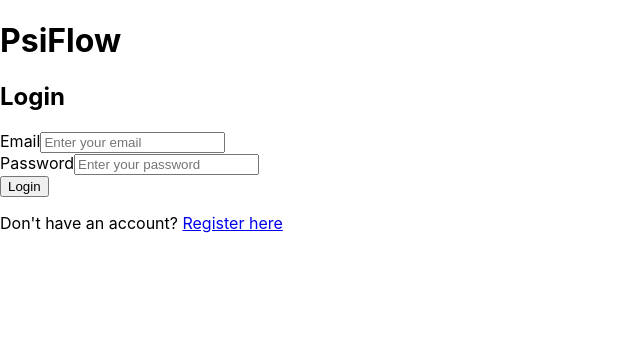
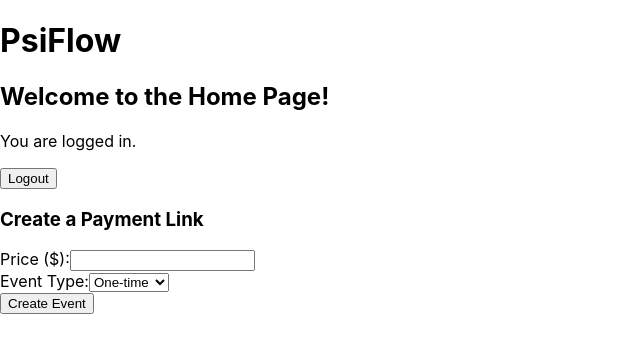
Before and after one commit to A-Sarpall/PsiFlow, a React (Create React App) app: page /home in a window 1280 px wide. Before the commit this address led to /login. Shown: the top 352 px of the page, without its empty margins (0-640 px from the left). Built offline with nearby package versions, Linux system fonts and the light colour scheme; no server answers; sample sign-in values are in the browser's storage.

Commit message:
fix attempt

```diff
--- a/src/App.js
+++ b/src/App.js
@@ -1,4 +1,4 @@
-import React, { useState } from "react";
+import React, { useState, useEffect } from "react";
 import {
   BrowserRouter as Router,
   Route,
@@ -12,20 +12,27 @@ import Success from "./Success"; // Import the Success component
 
 const App = () => {
   const [isAuthenticated, setIsAuthenticated] = useState(false);
-  const [authToken, setAuthToken] = useState(null); // Corrected state
+  const [authToken, setAuthToken] = useState(null); // Track token if needed
+
+  useEffect(() => {
+    // Check localStorage for an existing authToken on component mount
+    const storedToken = localStorage.getItem("authToken");
+    if (storedToken) {
+      setAuthToken(storedToken); // If a token is found, set it in state
+      setIsAuthenticated(true); // Mark user as authenticated
+    }
+  }, []); // Run only once on component mount
 
   const handleLogin = (token) => {
-    setAuthToken(token);
-    setIsAuthenticated(true);
-    // Optional: Store token in localStorage if you want it to persist
-    localStorage.setItem("authToken", token);
+    setAuthToken(token); // Store token in state
+    setIsAuthenticated(true); // Mark user as authenticated
+    localStorage.setItem("authToken", token); // Store token in localStorage for persistence
   };
 
   const handleLogout = () => {
-    setAuthToken(null);
-    setIsAuthenticated(false);
-    // Clean up localStorage
-    localStorage.removeItem("authToken");
+    setAuthToken(null); // Clear the token from state
+    setIsAuthenticated(false); // Mark user as logged out
+    localStorage.removeItem("authToken"); // Remove token from localStorage
   };
 
   return (
@@ -53,7 +60,7 @@ const App = () => {
             path="/home"
             element={
               isAuthenticated ? (
-                <Home onLogout={handleLogout} />
+                <Home onLogout={handleLogout} authToken={authToken} />
               ) : (
                 <Navigate to="/login" replace />
               )
```
